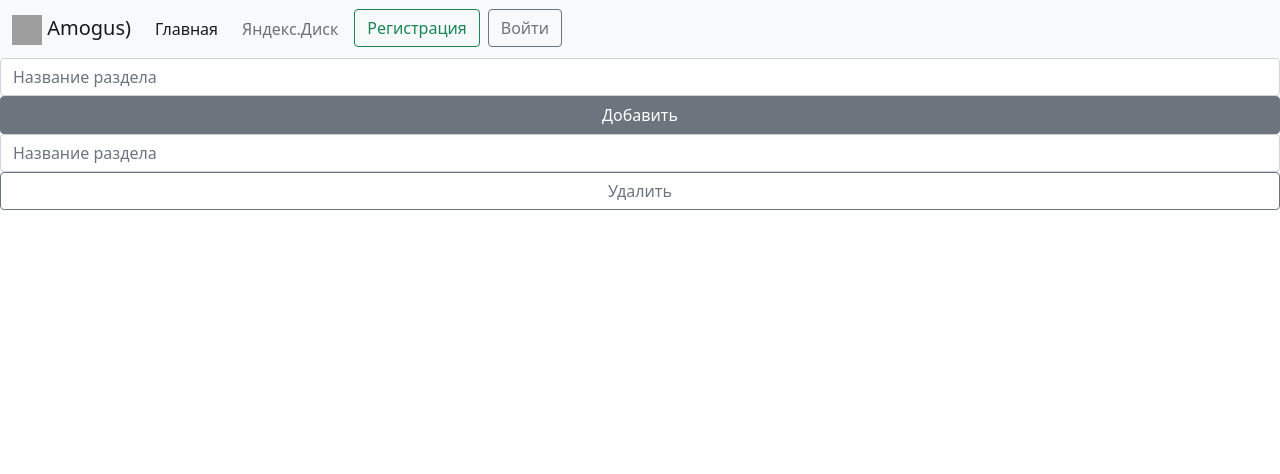
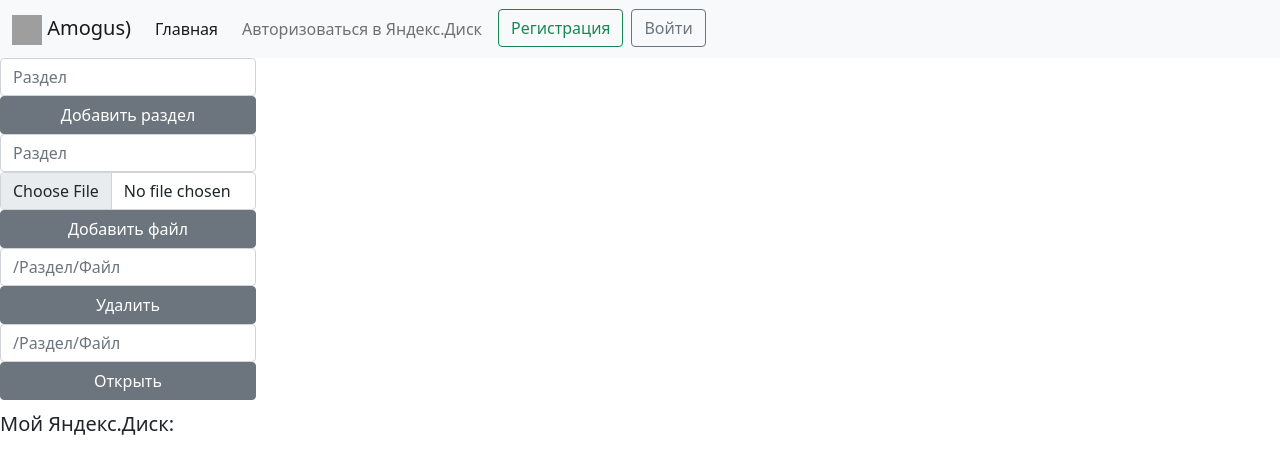
Before and after one commit to Unic0rn0s/WebProject, a Flask app: template templates/home.html in a window 1280 px wide. Shown: the top 474 px of the page. Run offline with Flask 2, Linux system fonts and the light colour scheme; the template is opened without the code that fills it, so the values that code supplies are empty; some libraries are stand-ins or nearby versions; grey boxes are pictures that could not be loaded.

Commit message:
Яндекс.Диск: создание и удаление каталогов, загрузка и удаление файлов, открытие файла с диска, удаление токена

```diff
--- a/app.py
+++ b/app.py
@@ -44,10 +44,9 @@ def home():
     user = load_user(current_user.get_id())
     current_user.yandex_disk = yadisk.YaDisk(token=user.yadisk_token)
     if current_user.yandex_disk.check_token():
-        print(yandex_files())
         return render_template('home.html', title='Главная', chapters=yandex_files())
 
-    return render_template('home.html', title='Главная', data='Токен не действителен')
+    return render_template('home.html', title='Главная', error='Токен не действителен')
 
 
 # Страница регистрации
@@ -136,7 +135,14 @@ def yadisk_auth():
 def yandex_files():
     result = list()
     for i in current_user.yandex_disk.listdir('/'):
-        result.append((i.name, [j.name for j in current_user.yandex_disk.listdir(i.path)]))
+        try:
+            files = list()
+            for j in current_user.yandex_disk.listdir(i.path):
+                files.append(j.name)
+            result.append((i.name, files))
+        except Exception:
+            continue
+
     return result
 
 
@@ -148,31 +154,88 @@ def not_auth(e):
 
 # Добавление раздела
 @app.route('/add_chapter', methods=['POST'])
-@login_required
 def add_chapter():
-    name = request.form['add']
-    user = load_user(current_user.get_id())
-    current_user.yandex_disk = yadisk.YaDisk(token=user.yadisk_token)
     try:
+        name = request.form['add']
+        user = load_user(current_user.get_id())
+        current_user.yandex_disk = yadisk.YaDisk(token=user.yadisk_token)
         current_user.yandex_disk.mkdir(f'/{name}')
     except Exception:
+        if current_user.yandex_disk.check_token():
+            return render_template('home.html', title='Главная',
+                                   chapters=yandex_files(), error='Указан неверный раздел')
         return render_template('home.html', title='Главная',
-                               chapters=yandex_files(), error='Указан неверный раздел')
+                               chapters=[], error='Токен не действителен')
+
     return redirect('/home')
 
 
-# Удаление раздела
+# Удаление раздела/файла
 @app.route('/delete_chapter', methods=['POST'])
-@login_required
 def delete_chapter():
-    name = request.form['del']
-    user = load_user(current_user.get_id())
-    current_user.yandex_disk = yadisk.YaDisk(token=user.yadisk_token)
     try:
-        current_user.yandex_disk.remove(f'/{name}')
+        name = request.form['del']
+        user = load_user(current_user.get_id())
+        current_user.yandex_disk = yadisk.YaDisk(token=user.yadisk_token)
+        current_user.yandex_disk.remove(name, permanently=True)
     except Exception:
+        if current_user.yandex_disk.check_token():
+            return render_template('home.html', title='Главная',
+                                   chapters=yandex_files(), error='Указан неверный раздел')
         return render_template('home.html', title='Главная',
-                               chapters=yandex_files(), error='Указан неверный раздел')
+                               chapters=[], error='Токен не действителен')
+
+    return redirect('/home')
+
+
+# Загрузка файла на Яндекс.Диск
+@app.route('/add_file', methods=['POST'])
+def add_file():
+    try:
+        name = request.form['add_file']
+        file = request.files['file']
+        print(file.filename)
+        user = load_user(current_user.get_id())
+        current_user.yandex_disk = yadisk.YaDisk(token=user.yadisk_token)
+        current_user.yandex_disk.upload(file, f'/{name}/{file.filename}')
+    except Exception:
+        if current_user.yandex_disk.check_token():
+            return render_template('home.html', title='Главная',
+                                   chapters=yandex_files(), error='Неверный файл или раздел')
+        return render_template('home.html', title='Главная',
+                               chapters=[], error='Токен не действителен')
+    return redirect('/home')
+
+
+# Открытие файла в Яндекс.Диске
+@app.route('/open_path', methods=['POST'])
+def open_path():
+    try:
+        user = load_user(current_user.get_id())
+        current_user.yandex_disk = yadisk.YaDisk(token=user.yadisk_token)
+        path = request.form['open_path']
+        if path and current_user.yandex_disk.exists(path):
+            directory = path.split('/')[0]
+            path = path.replace('/', '%2F')
+            return redirect(f'https://disk.yandex.ru/client/disk/{directory}'
+                            f'?idApp=client&dialog=slider&idDialog=%2Fdisk{path}')
+        return render_template('home.html', title='Главная',
+                               chapters=yandex_files(), error='Неверный путь')
+    except Exception as e:
+        print(e)
+        return render_template('home.html', title='Главная',
+                               chapters=[], error='Токен не действителен')
+
+
+# Отзыв токена для Яндекс.Диска
+@app.route('/del_token')
+def del_token():
+    db_sess = db_session.create_session()
+    user = db_sess.query(User).filter(User.id == current_user.get_id()).first()
+    user.yadisk_token = None
+
+    db_sess.add(user)
+    db_sess.commit()
 
     return redirect('/home')
 
--- a/static/css/style.css
+++ b/static/css/style.css
@@ -10,15 +10,28 @@
     margin-top: 5%;
 }
 
-#create_chapter {
-    width: 30%;
-    height: 100%;
+.input-path {
+    width: 20%;
 }
 
-#add_chapter {
-    width: 100%;
+.btn-path {
+    width: 20%;
 }
 
-#del_chapter {
-    width: 100%;
+.btn-chapter {
+    width: 20%;
+    border-radius: 2px;
+    border-color: black;
 }
+
+.files {
+    width: 20%;
+}
+
+.ya-alert {
+    width: 20%;
+}
+
+#my-disk {
+    margin-top: 1%;
+}
--- a/templates/base.html
+++ b/templates/base.html
@@ -25,7 +25,7 @@
                       <a class="nav-link active" aria-current="page" href="/home">Главная</a>
                     </li>
                     <li class="nav-item me-2">
-                      <a class="nav-link" href="/yadisk_auth">Яндекс.Диск</a>
+                      <a class="nav-link" href="/yadisk_auth">Авторизоваться в Яндекс.Диск</a>
                     </li>
                       {% if current_user.is_authenticated %}
                       <li class="nav-item dropdown">
@@ -34,8 +34,7 @@
                         {{ current_user.name }}
                       </a>
                       <ul class="dropdown-menu" aria-labelledby="navbarDropdown">
-                        <li><a class="dropdown-item" href="/">Действие</a></li>
-                        <li><a class="dropdown-item" href="/">Действие</a></li>
+                        <li><a class="dropdown-item" href="/del_token">Отозвать токен</a></li>
                         <li><hr class="dropdown-divider"></li>
                         <li><a class="dropdown-item" href="/logout">Выйти</a></li>
                       </ul>
--- a/templates/home.html
+++ b/templates/home.html
@@ -9,41 +9,47 @@
     {% block content %}
 
     {% if error %}
-    <div class="alert alert-danger" role="alert">
+    <div class="alert alert-danger ya-alert" role="alert">
         {{ error }}
     </div>
     {% endif %}
     <form method="post" action="/add_chapter">
-        <input class="form-control" placeholder="Название раздела" name="add">
-        <button id="add_chapter" type="submit" class="btn btn-secondary">Добавить</button>
+        <input class="form-control input-path" placeholder="Раздел" name="add">
+        <button type="submit" class="btn btn-secondary btn-path">Добавить раздел</button>
+    </form>
+    <form method="post" enctype="multipart/form-data" action="/add_file">
+        <input class="form-control input-path" placeholder="Раздел" name="add_file">
+        <input type="file" class="form-control input-path" name="file">
+        <button type="submit" class="btn btn-secondary btn-path">Добавить файл</button>
     </form>
     <form method="post" action="/delete_chapter">
-        <input class="form-control" placeholder="Название раздела" name="del">
-        <button id="del_chapter" type="submit" class="btn btn-outline-secondary">Удалить</button>
+        <input class="form-control input-path" placeholder="/Раздел/Файл" name="del">
+        <button type="submit" class="btn btn-secondary btn-path">Удалить</button>
     </form>
+    <form method="post" action="/open_path">
+        <input class="form-control input-path" placeholder="/Раздел/Файл" name="open_path">
+        <button type="submit" class="btn btn-secondary btn-path">Открыть</button>
+    </form>
+    <div id="my-disk">
+        <h5>Мой Яндекс.Диск:</h5>
+    </div>
+    <div id="chapters">
 
     {% for i in chapters %}
-    <div class="accordion" id="accordionExample">
-          <div class="accordion-item">
-            <h2 class="accordion-header" id="headingOne">
-              <button class="accordion-button" type="button" data-bs-toggle="collapse"
-                      data-bs-target="#collapseOne" aria-expanded="true" aria-controls="collapseOne">
-                  {{ i[0] }}
-              </button>
-            </h2>
+      <button type="button" class="btn btn-success btn-chapter">
+          {{ i[0] }}
+      </button>
+    <div>
 
-            <div id="collapseOne" class="accordion-collapse collapse show"
-                 aria-labelledby="headingOne" data-bs-parent="#accordionExample">
-             {% for j in i[1] %}
-              <div class="accordion-body">
-                  {{ j }}
+         <ul class="list-group files">
+            {% for j in i[1] %}
+              <li class="list-group-item">{{ j }}</li>
+            {% endfor %}
+          </ul>
+        </div>
 
-              </div>
-              {% endfor %}
-            </div>
-          </div>
-        </div>
     {% endfor %}
+    </div>
 
     {% endblock %}
 </body>
```
Also changed, not shown: db/sqlite.db.
